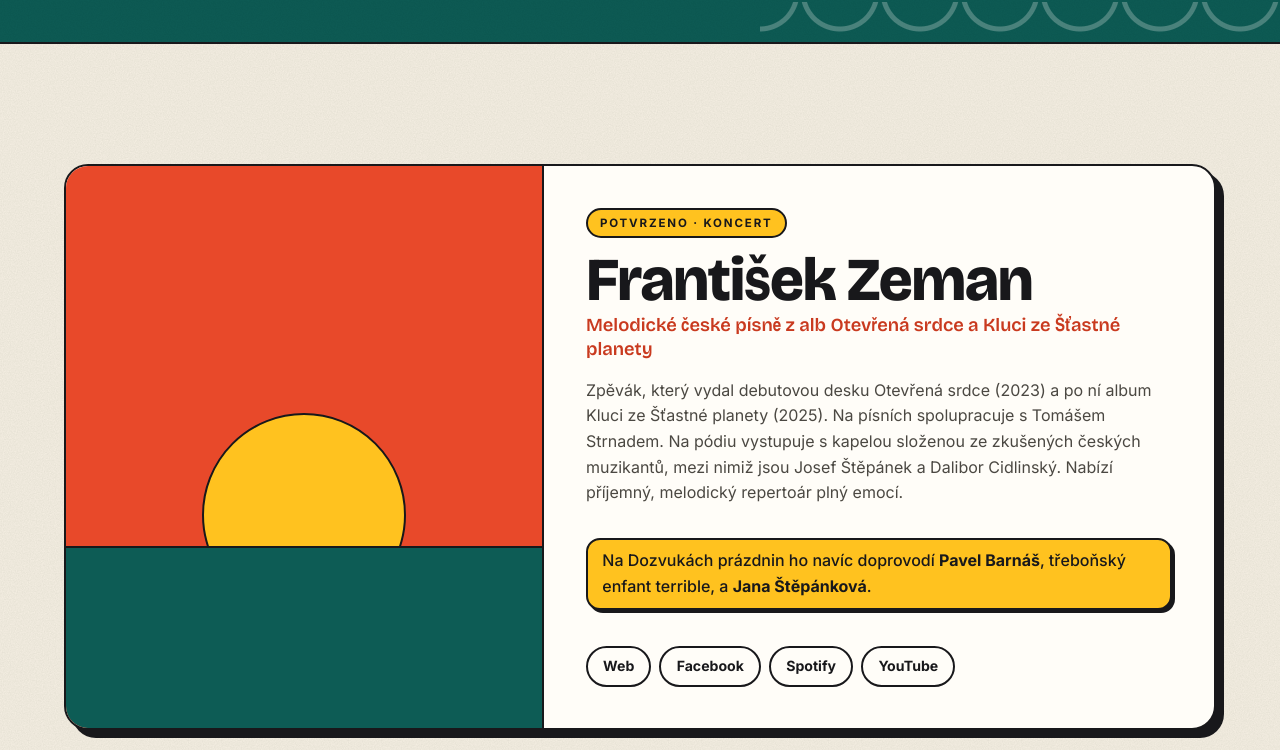
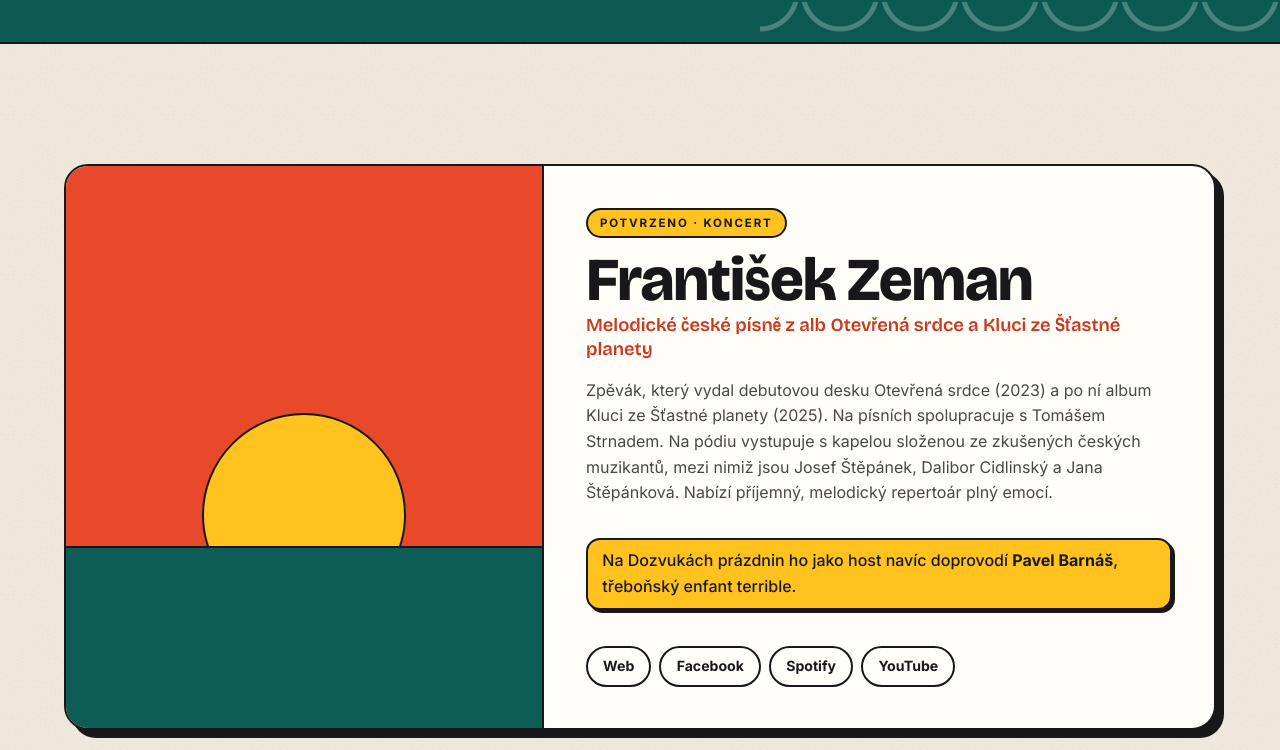
Before and after one commit to fzeman73-jpg/dozvuky-prazdnin, a plain HTML site: page interpreti.html in a window 1280 px wide. Shown: the part 476-1226 px from the top of the page. Drawn offline with nearby package versions, Linux system fonts and the light colour scheme.

Commit message:
Interpreti: v rámečku jen Pavel Barnáš, Jana Štěpánková v kapele
Co-Authored-By: Claude Opus 5.5 <noreply@anthropic.com>
Claude-Session: https://claude.ai/code/session_01PfY1WtWT2WqUB4DSpJBMor

```diff
--- a/interpreti.html
+++ b/interpreti.html
@@ -94,8 +94,8 @@
           <span class="tag">Potvrzeno · koncert</span>
           <h2>František Zeman</h2>
           <div class="role">Melodické české písně z alb Otevřená srdce a Kluci ze Šťastné planety</div>
-          <p>Zpěvák, který vydal debutovou desku Otevřená srdce (2023) a po ní album Kluci ze Šťastné planety (2025). Na písních spolupracuje s Tomášem Strnadem. Na pódiu vystupuje s kapelou složenou ze zkušených českých muzikantů, mezi nimiž jsou Josef Štěpánek a Dalibor Cidlinský. Nabízí příjemný, melodický repertoár plný emocí.</p>
-          <p class="guests">Na Dozvukách prázdnin ho navíc doprovodí <strong>Pavel Barnáš</strong>, třeboňský enfant terrible, a <strong>Jana Štěpánková</strong>.</p>
+          <p>Zpěvák, který vydal debutovou desku Otevřená srdce (2023) a po ní album Kluci ze Šťastné planety (2025). Na písních spolupracuje s Tomášem Strnadem. Na pódiu vystupuje s kapelou složenou ze zkušených českých muzikantů, mezi nimiž jsou Josef Štěpánek, Dalibor Cidlinský a Jana Štěpánková. Nabízí příjemný, melodický repertoár plný emocí.</p>
+          <p class="guests">Na Dozvukách prázdnin ho jako host navíc doprovodí <strong>Pavel Barnáš</strong>, třeboňský enfant terrible.</p>
           <div class="chips">
             <a class="chip" href="https://frantisekzeman.cz/" target="_blank" rel="noopener">Web</a>
             <a class="chip" href="https://www.facebook.com/frantisekzemanmusic/" target="_blank" rel="noopener">Facebook</a>
```
